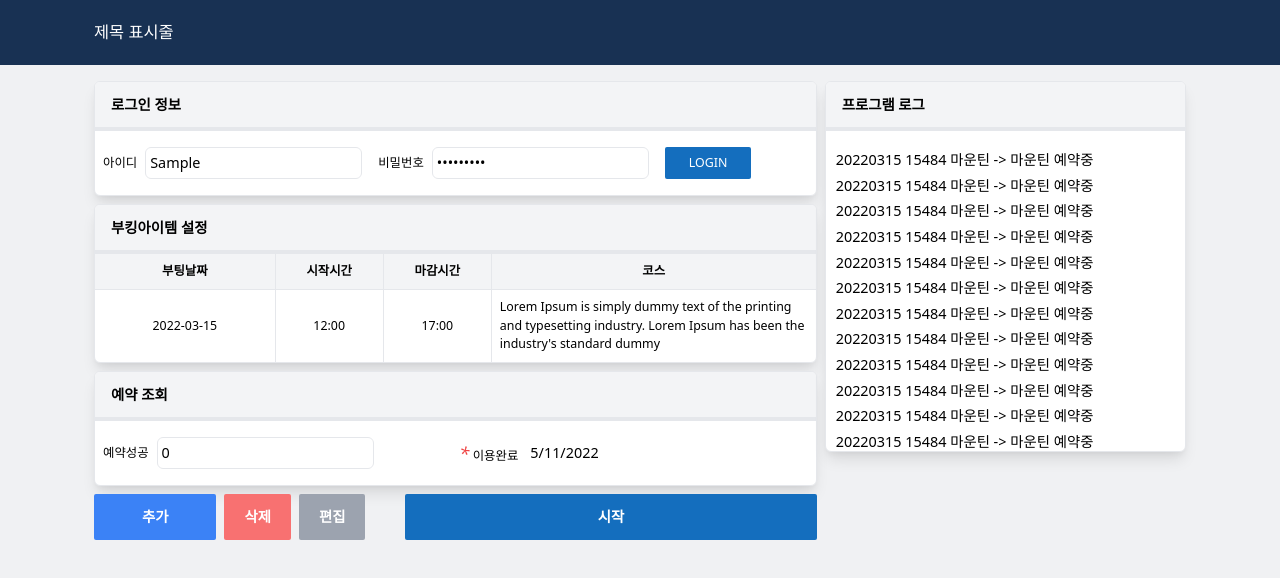
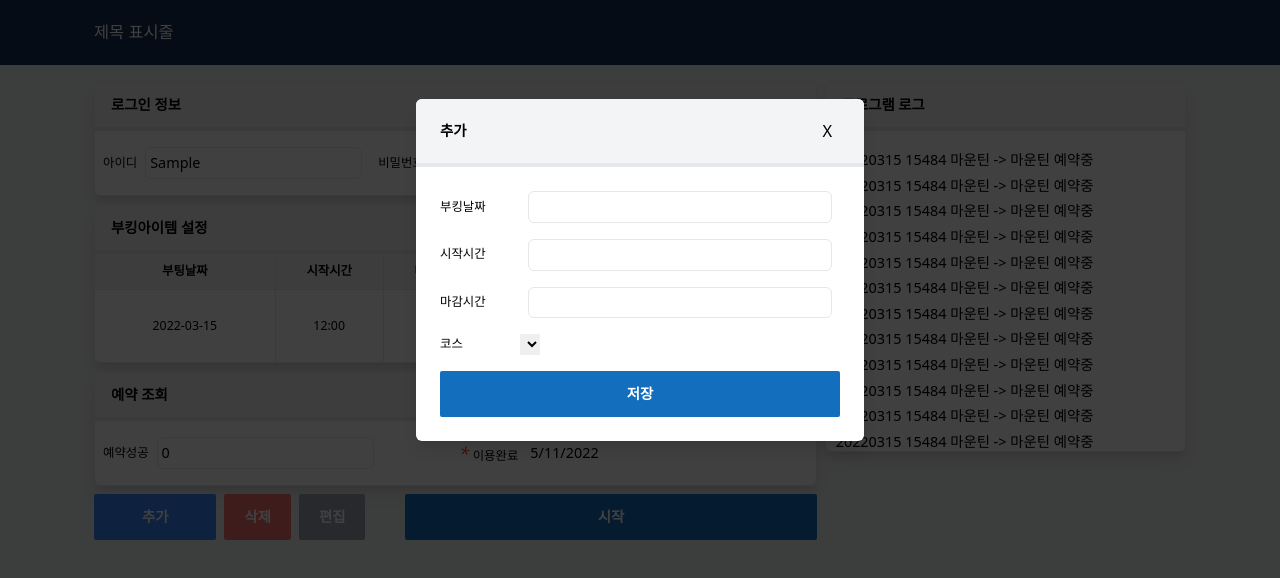
Before and after one commit to aquabuz/booking_app, a Vue app: page / in a window 1280 px wide. Both pictures are taken after typing "Sample", "Sample123" into the empty fields and a click on the button "추가". Shown: the top 578 px of the page. Built offline with nearby package versions, Linux system fonts and the light colour scheme.

Commit message:
layer-popup show fin

```diff
--- a/package.json
+++ b/package.json
@@ -8,6 +8,7 @@
     "lint": "vue-cli-service lint"
   },
   "dependencies": {
+    "@heroicons/vue": "^1.0.6",
     "@tailwindcss/postcss7-compat": "^2.0.2",
     "autoprefixer": "^9",
     "core-js": "^3.6.5",
--- a/src/App.vue
+++ b/src/App.vue
@@ -1,5 +1,5 @@
 <template>
-  <div class="min-h-full text-base box-border">
+  <div class="relative min-h-full text-base box-border">
     <router-view />
   </div>
 </template>
--- /dev/null
+++ b/src/components/LayerPopUp.vue
@@ -0,0 +1,93 @@
+<template>
+  <!-- layer popup -->
+  <div
+    class="absolute top-1/2 left-1/2 transform -translate-x-1/2 -translate-y-1/2 w-3/4 max-w-md rounded-md bg-white shadow-lg overflow-hidden z-20"
+  >
+    <!-- title -->
+    <div
+      class="py-5 px-6 flex items-center justify-between border-b-4 border-gray-200 bg-gray-100 font-bold text-black"
+    >
+      <h2>추가</h2>
+      <div class="flex">
+        <button
+          type="button"
+          class="px-2 text-lg text-black"
+          @click="hideLayer"
+        >
+          X
+        </button>
+      </div>
+    </div>
+    <!-- form -->
+    <form class="p-6 gap-4 flex flex-1 flex-col whitespace-nowrap">
+      <div class="flex items-center">
+        <label for="datepicker-date" class="w-1/5 text-sm">
+          부킹날짜
+        </label>
+        <input
+          id="datepicker-date"
+          type="text"
+          class="p-1 mx-2 flex-1 border border-slate-900 rounded-md"
+        />
+      </div>
+      <div class="flex items-center">
+        <label for="datepicker-time-start" class="w-1/5 text-sm">
+          시작시간
+        </label>
+        <input
+          id="datepicker-time-start"
+          type="text"
+          class="p-1 mx-2 flex-1 border border-slate-900 rounded-md"
+        />
+      </div>
+      <div class="flex items-center">
+        <label for="datepicker-time-end" class="w-1/5 text-sm">
+          마감시간
+        </label>
+        <input
+          id="datepicker-time-end"
+          type="text"
+          class="p-1 mx-2 flex-1 border border-slate-900 rounded-md"
+        />
+      </div>
+      <div class="flex items-center">
+        <label for="course" class="w-1/5 text-sm">
+          코스
+        </label>
+        <select id="course">
+          전체 선택
+        </select>
+      </div>
+      <!-- save -->
+      <button
+        type="submit"
+        class="py-3 w-full font-bold text-white rounded-sm bg-at-light-blue"
+      >
+        저장
+      </button>
+    </form>
+  </div>
+  <!-- DIM -->
+  <div class="fixed inset-0 w-full h-full bg-black opacity-75 z-10"></div>
+</template>
+
+<script>
+import { reactive, toRefs } from "@vue/reactivity";
+
+export default {
+  name: "LayerPopUp",
+  emits: ["hideLayer"],
+  setup(props, { emit }) {
+    const state = reactive({});
+
+    const hideLayer = () => {
+      emit("hideLayer", false);
+    };
+
+    return {
+      ...toRefs(state),
+      hideLayer,
+    };
+  },
+};
+</script>
--- a/src/components/Navigation.vue
+++ /dev/null
@@ -1,17 +0,0 @@
-<template>
-  <header></header>
-</template>
-
-<script>
-export default {
-  setup() {
-    // Get user from store
-
-    // Setup ref to router
-
-    // Logout function
-
-    return {};
-  },
-};
-</script>
--- a/src/views/Home.vue
+++ b/src/views/Home.vue
@@ -37,9 +37,9 @@
             />
           </div>
           <div class="flex items-center">
-            <label for="user-password" class="w-1/6 text-sm sm:w-auto"
-              >비밀번호</label
-            >
+            <label for="user-password" class="w-1/6 text-sm sm:w-auto">
+              비밀번호
+            </label>
             <input
               id="user-password"
               type="password"
@@ -161,6 +161,7 @@
           <button
             type="button"
             class="py-2 px-12 font-bold text-white rounded-sm bg-blue-500 flex-1"
+            @click="showLayer = !showLayer"
           >
             추가
           </button>
@@ -173,6 +174,7 @@
           <button
             type="button"
             class="py-2 px-5 font-bold text-white rounded-sm bg-gray-400 flex-1"
+            @click="showLayer = !showLayer"
           >
             편집
           </button>
@@ -235,14 +237,32 @@
       </div>
     </div>
   </div>
+  <!-- layer -->
+  <layer-pop-up v-if="showLayer" @hideLayer="hideLayer"></layer-pop-up>
 </template>
 
 <script>
+import LayerPopUp from "@/components/LayerPopUp";
+import { reactive, toRefs } from "@vue/reactivity";
+
 export default {
   name: "Home",
-  components: {},
+  components: {
+    LayerPopUp,
+  },
   setup() {
-    return {};
+    const state = reactive({
+      showLayer: false,
+    });
+
+    const hideLayer = (e) => {
+      state.showLayer = e;
+    };
+
+    return {
+      ...toRefs(state),
+      hideLayer,
+    };
   },
 };
 </script>
```
Also changed, not shown: 1 other file (tests, documents, lock files or other folders).
